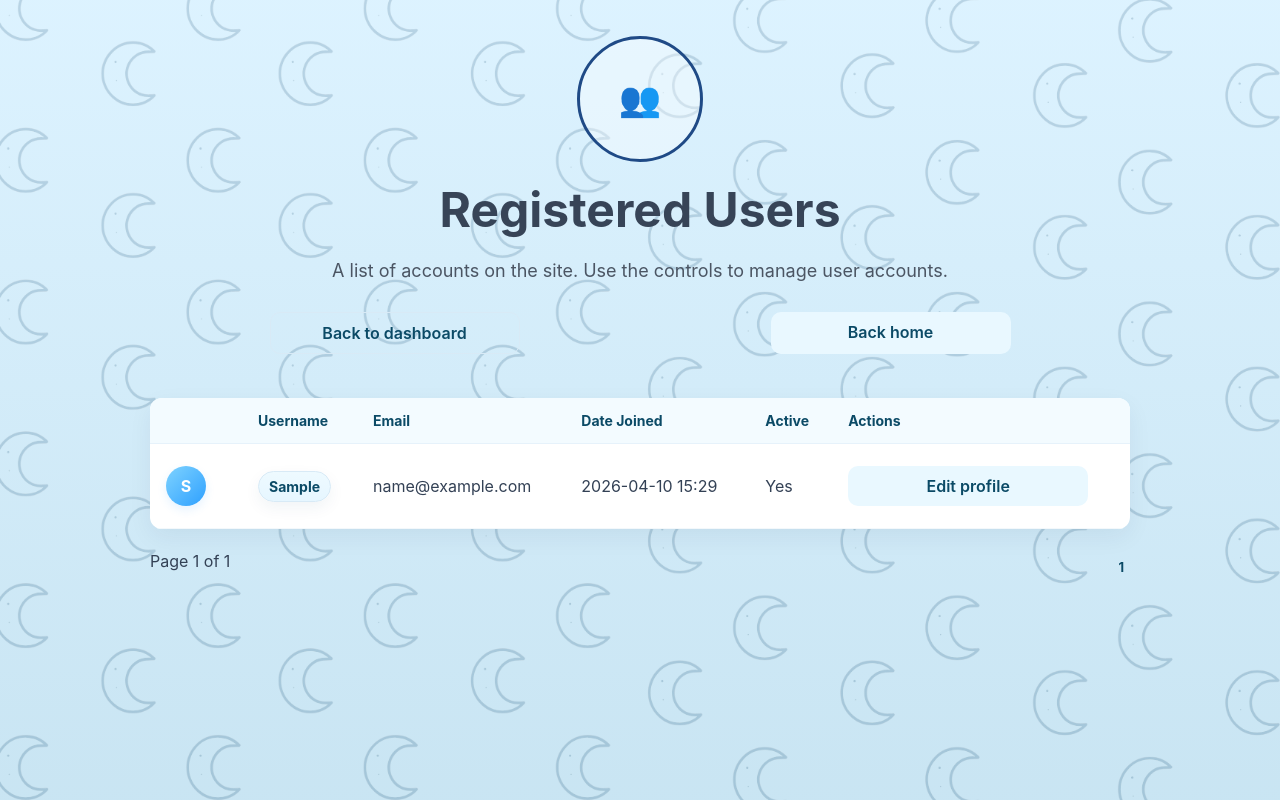
After one commit to alehmanBCA/Lully, a Django app: page /admin/users/ in a window 1280 px wide. The commit adds this page. Run offline with Django 5.2, Linux system fonts and the light colour scheme; the visitor is signed in with stand-in values (Sample User, id 1); data comes from the database, SQL or seed files in the repository.

Commit message:
Add home button from profile back to home, got push notifications to work, and started on the admin page. Created the admin dashboard and a link to the users page.

```diff
--- /dev/null
+++ b/app/templates/admin_users.html
@@ -0,0 +1,87 @@
+{% load static %}
+<!DOCTYPE html>
+<html lang="en">
+<head>
+    <meta charset="UTF-8">
+    <meta name="viewport" content="width=device-width, initial-scale=1.0">
+    <title>Admin - Users</title>
+    <link rel="stylesheet" href="{% static 'css/dashboard.css' %}">
+</head>
+<body class="dashboard-page">
+    <main class="dashboard-shell">
+        <section class="dash-hero">
+            <div class="dash-logo-badge">
+                <div class="dash-logo-icon">👥</div>
+            </div>
+            <h1 class="dash-title">Registered Users</h1>
+            <p class="dash-subtitle">A list of accounts on the site. Use the controls to manage user accounts.</p>
+            <div class="admin-actions">
+                <a class="btn ghost" href="{% url 'admin_dashboard' %}">Back to dashboard</a>
+                <a class="btn custom" href="{% url 'home' %}">Back home</a>
+            </div>
+        </section>
+
+        {% if page.object_list %}
+            <table>
+                <thead>
+                    <tr>
+                        <th></th>
+                        <th>Username</th>
+                        <th>Email</th>
+                        <th>Date Joined</th>
+                        <th>Active</th>
+                        <th>Actions</th>
+                    </tr>
+                </thead>
+                <tbody>
+                    {% for user in page.object_list %}
+                    <tr>
+                        <td class="avatar-cell">
+                            <div class="avatar">{{ user.username|slice:":1"|upper }}</div>
+                        </td>
+                        <td class="username-cell">
+                            <div class="name-badge">
+                                {% if user.first_name %}
+                                    {{ user.first_name }}
+                                {% else %}
+                                    {{ user.username }}
+                                {% endif %}
+                            </div>
+                        </td>
+                        <td>{{ user.email|default:"-" }}</td>
+                        <td>{{ user.date_joined|date:"Y-m-d H:i" }}</td>
+                        <td>{% if user.is_active %}Yes{% else %}No{% endif %}</td>
+                        <td>
+                            <!-- Edit button links to the admin edit page -->
+                            <a class="btn custom" href="{% url 'admin_edit_user' user.id %}" aria-label="Edit profile for {{ user.username }}">Edit profile</a>
+                        </td>
+                    </tr>
+                    {% endfor %}
+                </tbody>
+            </table>
+
+            <nav class="pagination">
+                <span>Page {{ page.number }} of {{ page.paginator.num_pages }}</span>
+                <div class="links">
+                    {% if page.has_previous %}
+                        <a href="?page={{ page.previous_page_number }}">Previous</a>
+                    {% endif %}
+                    {% for p in page.paginator.page_range %}
+                        {% if p == page.number %}
+                        <strong>{{ p }}</strong>
+                        {% else %}
+                        <a href="?page={{ p }}">{{ p }}</a>
+                        {% endif %}
+                    {% endfor %}
+                    {% if page.has_next %}
+                        <a href="?page={{ page.next_page_number }}">Next</a>
+                    {% endif %}
+                </div>
+            </nav>
+
+            {% else %}
+                <p>No users found.</p>
+            {% endif %}
+    </main>
+</body>
+</html>
--- a/app/templates/dashboard.html
+++ b/app/templates/dashboard.html
@@ -19,6 +19,9 @@
         </span>
       </a>
       <div class="landing-actions">
+        {% if user.is_superuser %}
+          <a class='admin-link' href="{% url 'admin_dashboard' %}">Admin</a>
+        {% endif %}
         <a class="nav-link" href="{% url 'login' %}">Login</a>
         <a class="nav-button" href="{% url 'signup' %}">Get Started</a>
       </div>
--- a/app/templates/profile.html
+++ b/app/templates/profile.html
@@ -12,7 +12,10 @@
   <div class="app-shell">
     <header class="topbar">
       <div class="top-left">
-        <!-- removed house icon per request -->
+        <a href="{% url 'home' %}" class="home-btn" title="Home">
+          <span class="home-icon">🏠</span>
+          <span class="home-text">Home</span>
+        </a>
         <div class="logo-row">
           <div class="logo-mark">
             <img src="{% static 'images/Lully_logo.png' %}" alt="Lully Logo" class="logo-img">
--- a/app/urls.py
+++ b/app/urls.py
@@ -1,12 +1,18 @@
 from django.urls import path
+from django.contrib.auth import views as auth_views
 from . import views
 
 urlpatterns = [
     path('', views.home, name='home'),
+    path('admin-dashboard/', views.admin_dashboard, name='admin_dashboard'),
+    path('admin/users/', views.admin_users, name='admin_users'),
+    path('admin/users/<int:user_id>/toggle-active/', views.admin_toggle_active, name='admin_toggle_active'),
+    path('admin/users/<int:user_id>/edit/', views.admin_edit_user, name='admin_edit_user'),
     path('profile/', views.profile, name='profile'),
     path('account/edit/', views.account_edit, name='account_edit'),
     path('signup/', views.signup, name='signup'),
     path('login/', views.login_view, name='login'),
+    path('logout/', auth_views.LogoutView.as_view(next_page='/'), name='logout'),
 
     path('monitor/<int:baby_id>/', views.monitor_dashboard, name='monitor_dashboard'),
     path('api/baby/<int:baby_id>/vitals/', views.api_latest_vitals, name='api_vitals'),
--- a/app/views.py
+++ b/app/views.py
@@ -12,12 +12,66 @@ from django.shortcuts import render, get_object_or_404
 from django.http import JsonResponse
 from .models import Baby, HealthReading, DeviceStatus
 from .forms import BabyForm
+from django.core.paginator import Paginator
+from notifypy import Notify
+from django.contrib.admin.views.decorators import staff_member_required
+from django.views.decorators.http import require_http_methods
+from django.contrib.admin.views.decorators import staff_member_required
+from django.views.decorators.http import require_POST
 
 # Create your views here.
 def home(request):
+    notification = Notify()
+    notification.title = "Cool Title"
+    notification.message = "Even cooler message."
+    notification.send()
     return render(request, 'dashboard.html')
 
+def admin_dashboard(request):
+    return render(request, 'admin_dashboard.html')
 
+@staff_member_required
+def admin_users(request):
+    qs = User.objects.all().order_by('-date_joined')
+    paginator = Paginator(qs, 25)
+    page_num = request.GET.get('page', 1)
+    page = paginator.get_page(page_num)
+
+    return render(request, 'admin_users.html', {'page': page})
+
+@staff_member_required
+@require_POST
+def admin_toggle_active(request, user_id):
+    target = get_object_or_404(User, pk=user_id)
+    if target == request.user:
+        messages.error(request, "You can't deactivate yourself.")
+        return redirect('admin_users')
+    target.is_active = not target.is_active
+    target.save()
+    messages.success(request, f"{target.username} {'activated' if target.is_active else 'deactivated'}.")
+    return redirect('admin_users')
+
+
+@staff_member_required
+@require_http_methods(["GET", "POST"])
+def admin_edit_user(request, user_id):
+    """Allow staff to edit basic fields for another user."""
+    target = get_object_or_404(User, pk=user_id)
+
+    if request.method == 'POST':
+        name = request.POST.get('first_name', '').strip()
+        email = request.POST.get('email', '').strip()
+        is_active = True if request.POST.get('is_active') == 'on' else False
+
+        if name:
+            target.first_name = name
+        target.email = email
+        target.is_active = is_active
+        target.save()
+        messages.success(request, f"Saved changes for {target.username}.")
+        return redirect('admin_users')
+
+    return render(request, 'admin_user_edit.html', {'target': target})
 
 @login_required
 def profile(request):
--- a/src/css/dashboard.css
+++ b/src/css/dashboard.css
@@ -9,6 +9,95 @@ body {
     display: flex;
     align-items: center;
     justify-content: center;
+}
+
+.dashboard-shell table {
+    width: 100%;
+    border-collapse: collapse;
+    background: #ffffff;
+    border-radius: 12px;
+    overflow: hidden;
+    box-shadow: 0 8px 24px rgba(6,41,70,0.06);
+    margin-bottom: 18px;
+}
+
+.dashboard-shell thead th {
+    text-align: left;
+    padding: 14px 16px;
+    background: #f3fbff;
+    color: #0b4a66;
+    font-weight: 700;
+    font-size: 14px;
+    border-bottom: 1px solid #e6f2fb;
+}
+
+.dashboard-shell tbody td {
+    padding: 12px 16px;
+    border-bottom: 1px solid #f3f8fb;
+    vertical-align: middle;
+    color: #334155;
+}
+
+.avatar-cell {
+    width: 60px;
+}
+
+.avatar {
+    width: 40px;
+    height: 40px;
+    border-radius: 50%;
+    background: linear-gradient(135deg, #7fd3ff, #2ea0ff);
+    color: #fff;
+    display: inline-flex;
+    align-items: center;
+    justify-content: center;
+    font-weight: 700;
+    box-shadow: 0 4px 10px rgba(46,160,255,0.12);
+}
+
+.username-cell {
+    font-weight: 700;
+    color: #123e67;
+}
+
+.name-badge {
+    display: inline-block;
+    background: linear-gradient(180deg, #eefaff 0%, #e6f6ff 100%);
+    color: #0b4a66;
+    padding: 6px 10px;
+    border-radius: 999px;
+    border: 1px solid #d8eaf6;
+    font-weight: 700;
+    box-shadow: 0 6px 16px rgba(11,74,102,0.06);
+    font-size: 14px;
+}
+
+.dashboard-shell .pagination {
+    display: flex;
+    align-items: center;
+    justify-content: space-between;
+    gap: 12px;
+    margin-top: 12px;
+}
+
+.dashboard-shell .pagination .links a,
+.dashboard-shell .pagination .links strong {
+    margin: 0 6px;
+    text-decoration: none;
+    color: #0b4a66;
+}
+
+/* admin users page actions */
+.admin-actions {
+    margin-top: 18px;
+    display: flex;
+    gap: 12px;
+    justify-content: flex-start;
+}
+
+@media (max-width:720px) {
+    .admin-actions { flex-direction: column; align-items: stretch; }
+    .admin-actions .btn { width: 100%; }
 }
 
 .card{
@@ -690,6 +779,7 @@ body.auth-page::before {
     gap: 12px;
 }
 
+.admin-link,
 .nav-link,
 .nav-button,
 .hero-primary,
@@ -698,6 +788,15 @@ body.auth-page::before {
 .auth-btn {
     text-decoration: none;
     transition: transform 0.2s ease, box-shadow 0.2s ease, background 0.2s ease;
+}
+
+.admin-link {
+    color: white;
+    font-weight: 700;
+    padding: 12px 16px;
+    background: rgb(66, 227, 66);
+    border-radius: 999px;
+    box-shadow: 0 12px 26px rgba(66,227,66,0.24);
 }
 
 .nav-link {
```
Also changed, not shown: app/templates/admin_dashboard.html (added, +38 -0 lines), app/templates/admin_user_edit.html (added, +44 -0 lines), src/css/profile.css (+23 -0 lines), media/profile_pics/Aiden2.jpg (added), media/profile_pics/Aiden2.png (deleted), media/profile_pics/aiden.jpg (added), media/profile_pics/aiden.webp (added).
